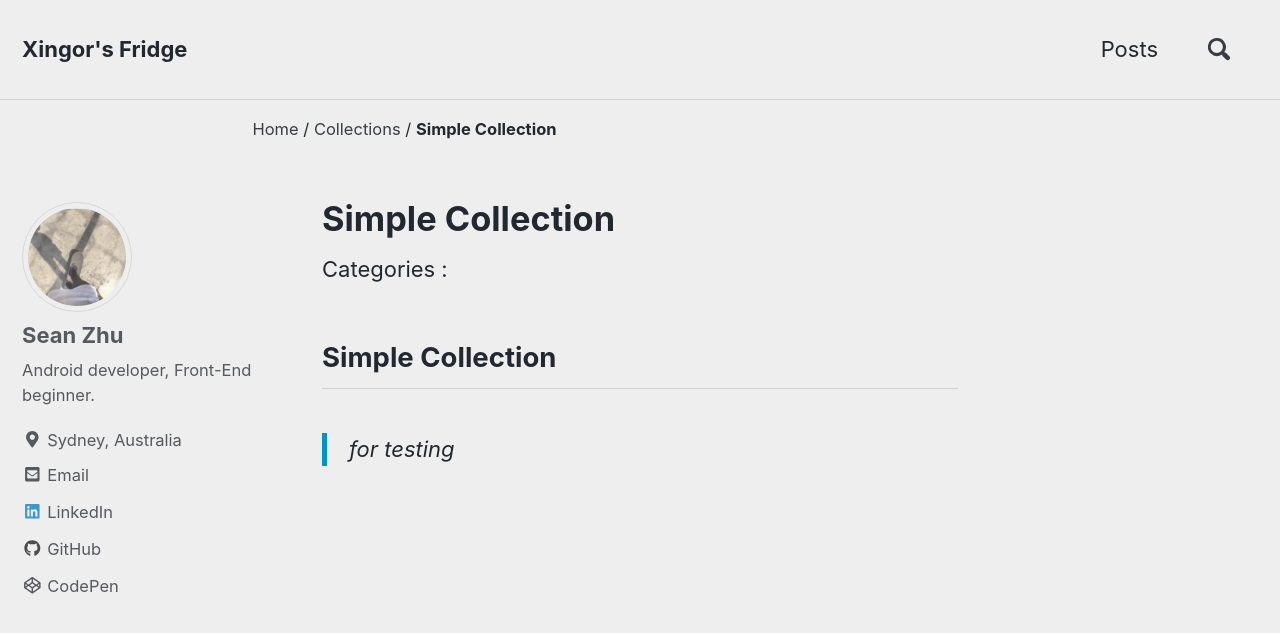
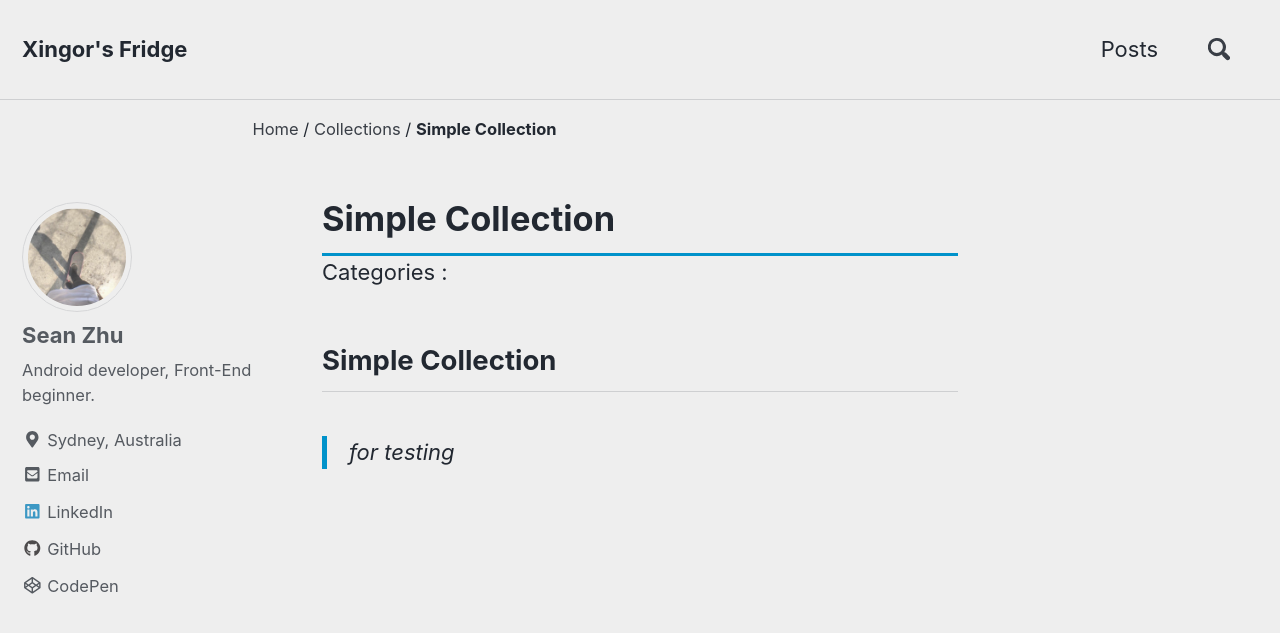
Before and after one commit to SeanZom/SeanZom.github.io, a Jekyll site: the page built from collections/sample_collection.md, in a window 1280 px wide and 900 px high. Shown: the top 633 px of the window. Built offline with Jekyll 4.4.1, drawn with Linux system fonts in a browser that asks for light colours; nearby versions of some CDN libraries; our own code applies the rules of GitHub Pages for plain Markdown files.

Commit message:
update UI

```diff
--- a/_layouts/single.html
+++ b/_layouts/single.html
@@ -30,7 +30,7 @@ layout: default
           {% if page.read_time %}
             <p class="page__meta"><i class="far fa-clock" aria-hidden="true"></i> {% include read-time.html %}</p>
           {% endif %}
-          <div class="post-categories">
+          <div class="post-categories" style="border-top: 0.15em #0092ca solid;">
             Categories :
             {% if post %}
               {% assign categories = post.categories %}
```
